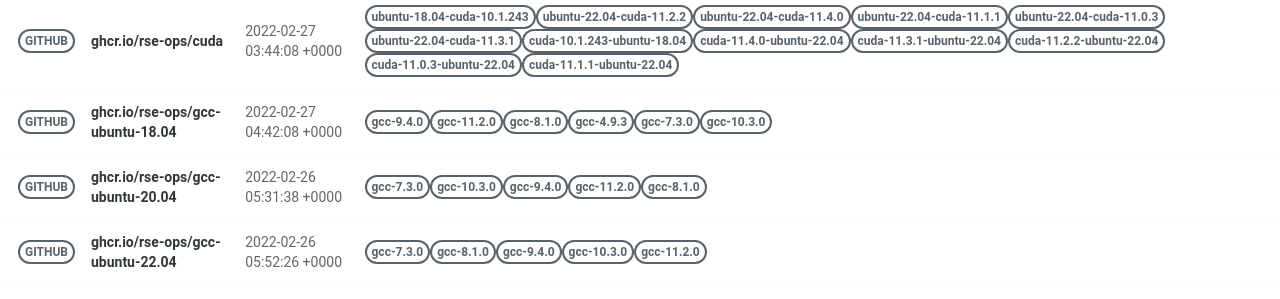
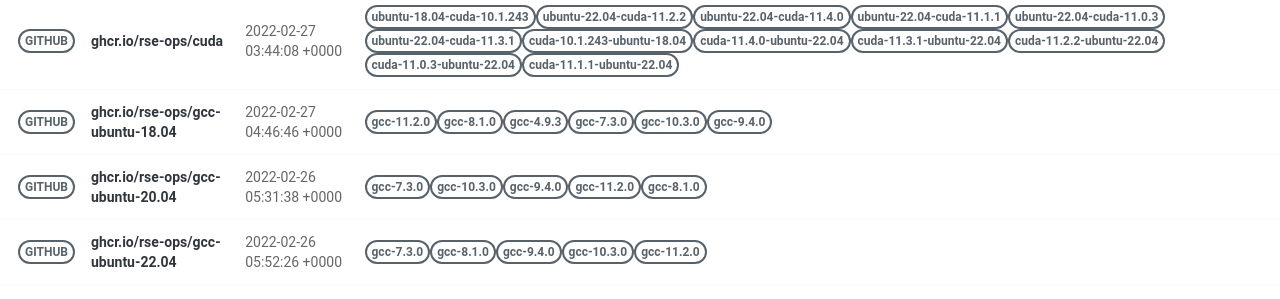
Before and after one commit to rse-ops/docker-images, a Jekyll site: the page built from pages/index.md, in a window 1280 px wide. Shown: the part 502-801 px from the top of the page. Built offline with Jekyll 4.4.1, drawn with Linux system fonts in a browser that asks for light colours; nearby versions of some CDN libraries.

Commit message:
Automated push to update library 2022-02-27

```diff
--- a/_library/ghcr.io-rse-ops-gcc-ubuntu-18.04.md
+++ b/_library/ghcr.io-rse-ops-gcc-ubuntu-18.04.md
@@ -1,14 +1,11 @@
 ---
 layout: container
 name: ghcr.io/rse-ops/gcc-ubuntu-18.04
-updated_at: 2022-02-27 04:42:08.416130
+updated_at: 2022-02-27 04:46:46.648124
 
 
 container_url: https://github.com/orgs/rse-ops/packages/container/package/gcc-ubuntu-18.04
 versions:
- - tag: gcc-9.4.0
-   dockerfile: https://github.com/rse-ops/docker-images/blob/main/ubuntu/gcc/Dockerfile
-   manifest: https://crane.ggcr.dev/manifest/ghcr.io/rse-ops/gcc-ubuntu-18.04:gcc-9.4.0
  - tag: gcc-11.2.0
    dockerfile: https://github.com/rse-ops/docker-images/blob/main/ubuntu/gcc/Dockerfile
    manifest: https://crane.ggcr.dev/manifest/ghcr.io/rse-ops/gcc-ubuntu-18.04:gcc-11.2.0
```
Also changed, not shown: other parts of _library/ghcr.io-rse-ops-gcc-ubuntu-18.04.md (+3 -0 lines).
